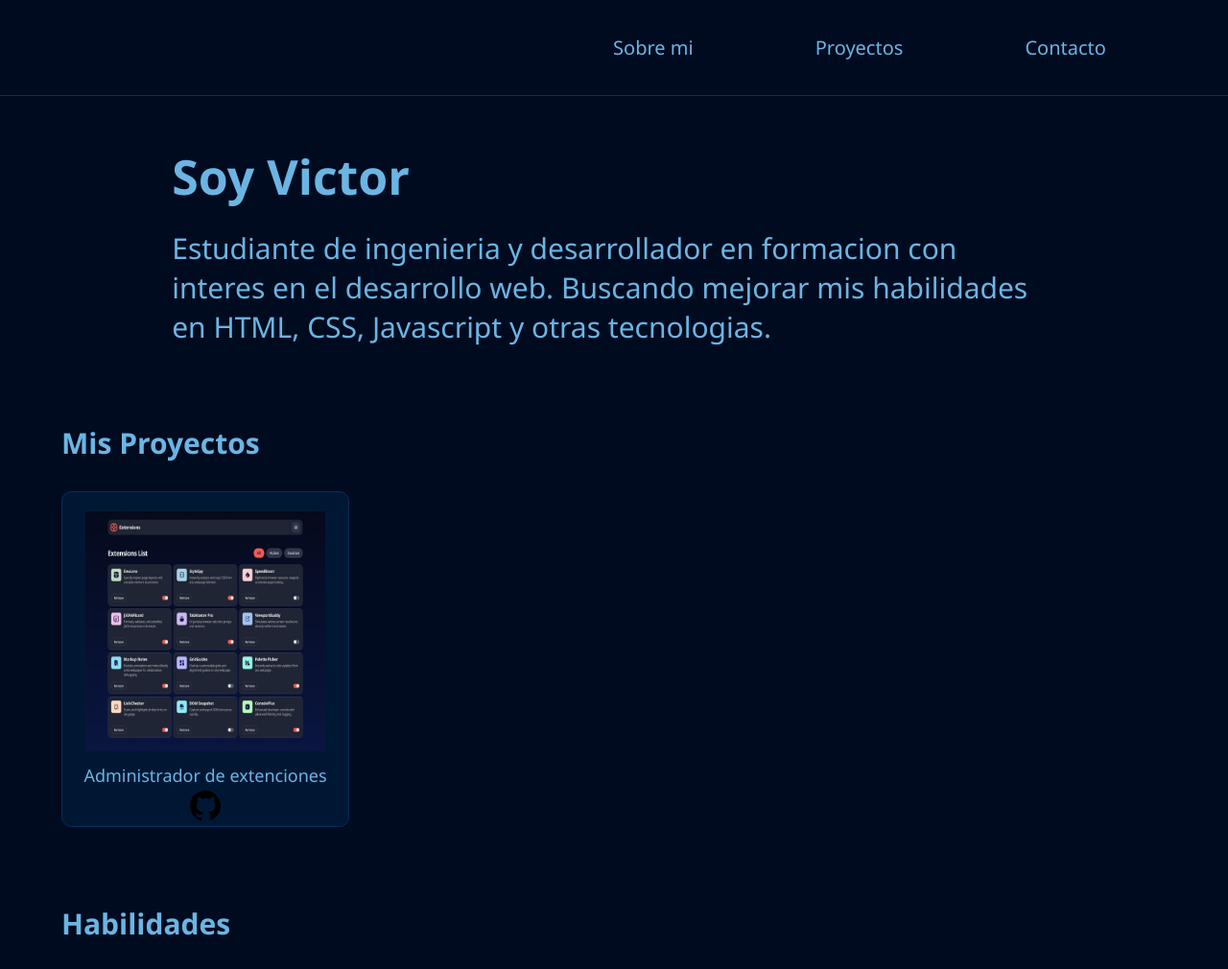
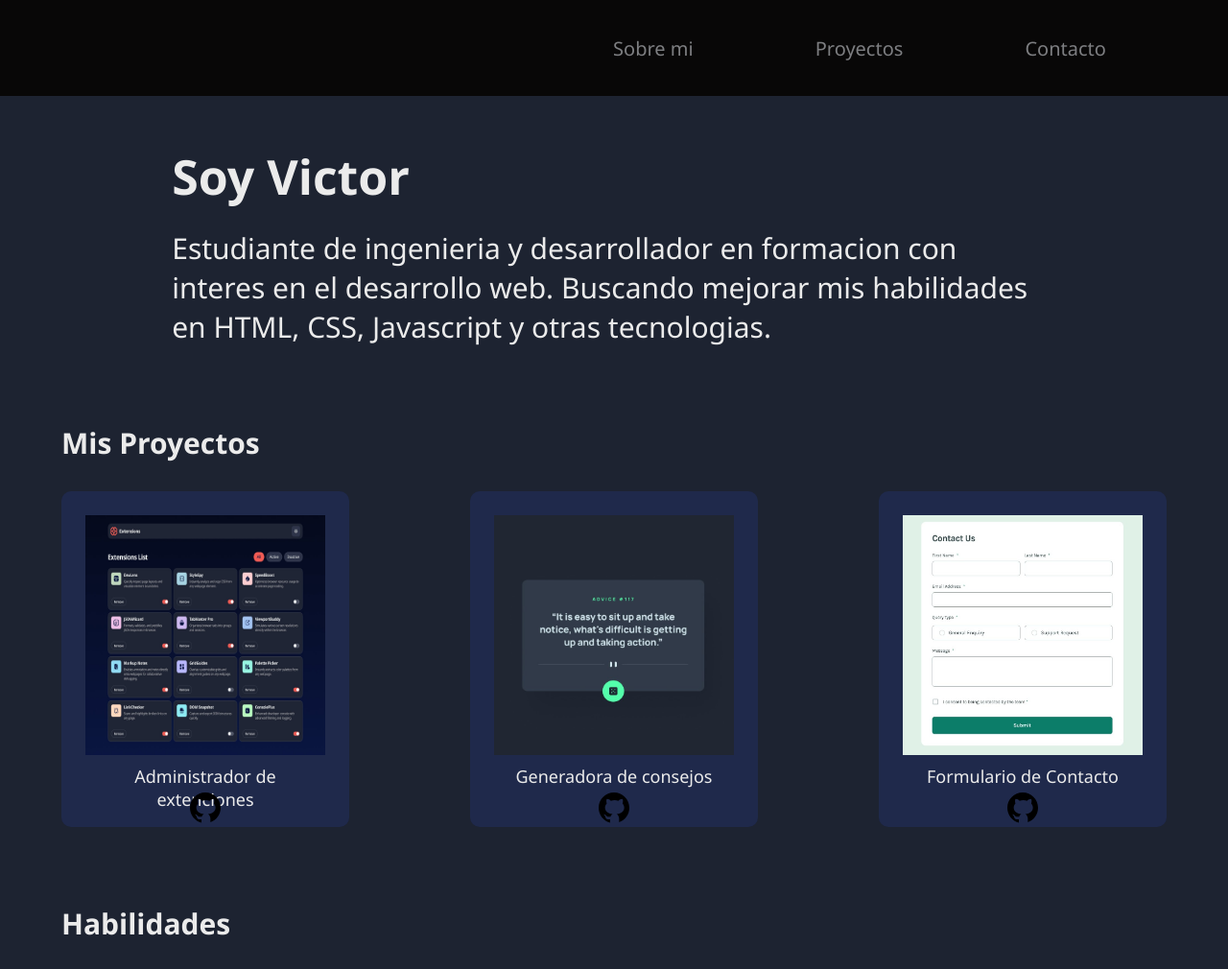
Before and after one commit to victor599832/Portafolio, a plain HTML site: page index.html in a window 1280 px wide. Shown: the top 1010 px of the page at 96% size. Drawn offline with Linux system fonts and the light colour scheme.

Commit message:
5 actualizacion

```diff
--- a/index.html
+++ b/index.html
@@ -33,16 +33,32 @@
 
         <h2>Mis Proyectos</h2>
         <section id="Projects">
-            <div class="project" class="project" target="_blank">
-                <a href="https://administrador-de-extenciones.vercel.app/" target="_blank" rel="noopener noreferrer">
-                    <img src="./assets/desktop-design-dark.jpg" alt="Proyecto1" class="img__pagina">
+            <div class="projects">
+                <a href="https://administrador-de-extenciones.vercel.app/" target="_blank" rel="noopener noreferrer" class="enlace">
+                    <img src="./assets/desktop-design-dark.jpg" alt="Proyecto1" class="img__paginas">
+                    <p>Administrador de extenciones</p>
                 </a>
-                <div class="project__info">
-                    <p>Administrador de extenciones</p>
-                    <a href="https://github.com/victor599832/Administrador-de-extenciones" target="_blank">
+                <a href="https://github.com/victor599832/Administrador-de-extenciones" target="_blank" class="project__infos">
                     <img src="./assets/icons8-github.svg" alt="Github" class="github__logo">
                 </a>
             </div>
+             <div class="projects">
+                <a href="https://advice-generator-app-psi-topaz.vercel.app/" target="_blank" rel="noopener noreferrer" class="enlace">
+                    <img src="./assets/active-states.jpg " alt="Proyecto1" class="img__paginas">
+                    <p>Generadora de consejos</p>
+                </a>
+                <a href="https://github.com/victor599832/Advice-generator-app" target="_blank" class="project__infos">
+                    <img src="./assets/icons8-github.svg" alt="Github" class="github__logo">
+                </a>
+            </div>
+             <div class="projects">
+                <a href="https://contact-form-main-chi.vercel.app/" target="_blank" rel="noopener noreferrer" class="enlace">
+                    <img src="./assets/desktop-design.jpg" alt="Proyecto1" class="img__paginas">
+                    <p>Formulario de Contacto</p>
+                </a>
+                <a href="https://github.com/victor599832/contact-form-main" target="_blank" class="project__infos">
+                    <img src="./assets/icons8-github.svg" alt="Github" class="github__logo">
+                </a>
             </div>
         </section>
 
@@ -74,10 +90,10 @@
     <footer>
         <form action="" method="post" id="Formulario">
             <h3>Contacto</h3>
-                <input type="text" name="Nombre" id="Nombre" placeholder="Ingrese su nombre" >
-                <input type="text" name="Email" id="Email" placeholder="Ingrese su correo" >
-                <input type="text" name="Asunto" id="Asunto" placeholder="Ingrese el asunto" >
-                <textarea  name="Mensaje" id="Textarea" placeholder="Escriba su mensaje" >
+            <input type="text" name="Nombre" id="Nombre" placeholder="Ingrese su nombre">
+            <input type="text" name="Email" id="Email" placeholder="Ingrese su correo">
+            <input type="text" name="Asunto" id="Asunto" placeholder="Ingrese el asunto">
+            <textarea name="Mensaje" id="Textarea" placeholder="Escriba su mensaje">
                 </textarea>
             <!-- <input type="text" name="Mensaje" id="Textarea" placeholder="Escriba su mensaje"> -->
             <button type="submit" id="Enviar">Enviar</button>
@@ -86,7 +102,7 @@
 
     <script type="text/javascript" src="https://cdn.emailjs.com/dist/email.min.js"></script>
     <script type="text/javascript">
-   (function(){
+        (function () {
             emailjs.init('ZoYqTQCf2hQbeu4Gy');
         })();
     </script>
--- a/style.css
+++ b/style.css
@@ -1,58 +1,74 @@
-html{
+html {
     font-size: 62.5%;
     scroll-behavior: smooth;
 }
 
-*{
+:root {
+    --principal: #080707;
+    --secundario: #161b1e;
+    --cards: #1f294b;
+    --fondo: #1d2331;
+    --texto: #7d7e81;
+    --color6: #ebebeb;
+    --detalles: #ff5733;
+}
+
+* {
     padding: 0;
     margin: 0;
     box-sizing: border-box;
-    color: #6BB5E3;
+    color: var(--color6);
     font-family: 'Segoe UI', Tahoma, Verdana, sans-serif;
 }
-p{
+
+p {
     font-size: 1.8rem;
 }
 
 /*Header*/
-header{
+header {
     width: 100%;
     height: 10rem;
-    background-color: #000B20;
+    background-color: var(--principal);
     display: grid;
     grid-template-columns: 2fr 3fr;
     font-size: 2rem;
-    border-bottom: 0.1rem solid #052E5B;
     position: fixed;
     top: 0;
 }
 
 
-nav{
+nav {
     align-content: center;
 }
 
-.menu{
+.menu {
     display: flex;
     justify-content: space-evenly;
     list-style: none;
 }
-.menu li a{
+
+.menu li a {
     text-decoration-line: none;
+    color: var(--texto);
 }
 
+.menu li a:hover {
+    color: var(--detalles);
+}
 
 /*Content*/
-body{
-    background-color: #000B20;
+body {
+    background-color: var(--fondo);
 }
-main{
+
+main {
     width: 90%;
     height: auto;
     margin: auto;
 }
 
-#intro{
+#intro {
     width: 50%;
     margin: auto;
     margin-top: 15rem;
@@ -60,58 +76,89 @@ main{
 
 }
 
-#intro h1{
+#intro h1 {
     font-size: 5rem;
 }
-#intro p{
+
+#intro p {
     font-size: 3rem;
     margin-top: 2rem;
 }
 
 
 /*Projects*/
-h2{
+h2 {
     font-size: 3rem;
     margin-top: 8rem;
     margin-bottom: 3rem;
 }
-#Projects{
+
+#Projects {
     display: flex;
     justify-content: space-between;
     scroll-margin-top: 20rem;
 }
-.project{
-    width: 25rem;
-    height: 30rem;
-    background-color: #001734;
-    display: flex;
-    flex-direction: column;
-    border: 0.1rem solid #052E5B;
+
+.projects {
+    width: 30rem;
+    height: 35rem;
     border-radius: 1rem;
-    align-items: center;
+    background-color: var(--cards);
+    position: relative;
 }
 
-.img__pagina{
-    width: 20rem;
-    height: 20rem;
-    margin-bottom: 1rem;
-    margin-top: 2rem;
+.projects:hover p{
+    color: var(--detalles);
 }
-.github__logo{
+
+.enlace {
+    display: inline-block;
+    padding: 2.5rem;
+    height: 100%;
+    text-decoration: none;
+}
+
+.projects p {
+    margin-top: 1rem;
+    text-align: center;
+}
+
+.img__paginas {
     display: block;
-    margin: auto;
+    width: 25rem;
+    height: 25rem;
+}
+
+
+.project__infos{
+    display: block;
+    position: absolute;
+    bottom: 0;
+    left: 50%;
+    transform: translateX(-50%);
     width: 4rem;
     height: 4rem;
+
 }
 
-#Skills{
+.github__logo {
+    display: block;
+    width: 4rem;
+    height: 4rem;
+    transition: all 1s;
+}
+.github__logo:hover {
+    transform: scale(1.2);
+}
+
+#Skills {
     width: 100%;
     height: auto;
     display: flex;
     justify-content: space-evenly;
 }
 
-.skill__logo p{
+.skill__logo p {
     text-align: center;
     margin-bottom: 2rem;
     text-decoration: underline;
@@ -119,7 +166,8 @@ margin-bottom: 3rem;
     text-underline-offset: 0.7rem;
     text-decoration-thickness: 0.3rem;
 }
-.skill__logo img{
+
+.skill__logo img {
     display: block;
     margin: auto;
     width: 8rem;
@@ -127,15 +175,17 @@ margin-bottom: 3rem;
 }
 
 
-footer{
-    background-color: #00142D;
+footer {
+    background-color: var(--secundario);
     width: 100%;
     height: 60rem;
     margin-top: 5rem;
     padding-top: 8rem;
+    /* border-top: 0.2rem solid var(--color6); */
+
 }
 
-#Formulario{
+#Formulario {
     display: flex;
     flex-direction: column;
     width: 35rem;
@@ -146,7 +196,7 @@ footer{
     border-radius: 2rem;
 }
 
-#Formulario input{
+#Formulario input {
     display: block;
     margin-top: 2rem;
     color: #141414;
@@ -156,7 +206,7 @@ padding-left: 1rem;
     border: none;
 }
 
-#Textarea{
+#Textarea {
     min-height: 8rem;
     margin-top: 2rem;
     resize: none;
@@ -165,12 +215,12 @@ padding-left: 1rem;
     color: #141414;
 }
 
-h3{
+h3 {
     font-size: 2.5rem;
     margin-top: 2rem;
 }
 
-#Enviar{
+#Enviar {
     margin-top: 2rem;
     width: 12rem;
     min-height: 4rem;
@@ -182,7 +232,7 @@ margin-top: 2rem;
     transition: 0.3s;
 }
 
-#Enviar:hover{
+#Enviar:hover {
     background-color: #6BB5E3;
     color: #00142D;
 }
@@ -190,27 +240,31 @@ margin-top: 2rem;
 
 /* Media queris */
 /* Movil */
-@media (min-width: 20rem){
-header{
+@media (min-width: 20rem) {
+    header {
         grid-template-columns: 1fr;
     }
-#intro{
+
+    #intro {
         width: 90%;
     }
-#Projects{
+
+    #Projects {
         flex-direction: row;
         justify-content: center;
     }
-.project{
+
+    .project {
         width: 30rem;
         height: 35rem;
     }
-.img__pagina{
+
+    .img__pagina {
         width: 25rem;
         height: 25rem;
     }
 
-#Skills{
+    #Skills {
         flex-direction: column;
         margin-top: 2rem;
     }
@@ -219,22 +273,26 @@ justify-content: center;
 }
 
 /* Tablet */
-@media (min-width: 48rem){
-header{
+@media (min-width: 48rem) {
+    header {
         grid-template-columns: 2fr 3fr;
     }
-#intro{
+
+    #intro {
         width: 80%;
     }
-#Projects{
-flex-direction: column;
+
+    #Projects {
+        flex-direction: row;
         justify-content: space-between;
     }
-.project{
+
+    .project {
         width: 30rem;
         height: 35rem;
     }
-#Skills{
+
+    #Skills {
         flex-direction: row;
         justify-content: space-evenly;
     }
```
Also changed, not shown: assets/active-states.jpg (added), assets/desktop-design.jpg (added). Lines whose indentation alone changed are shown as unchanged.
